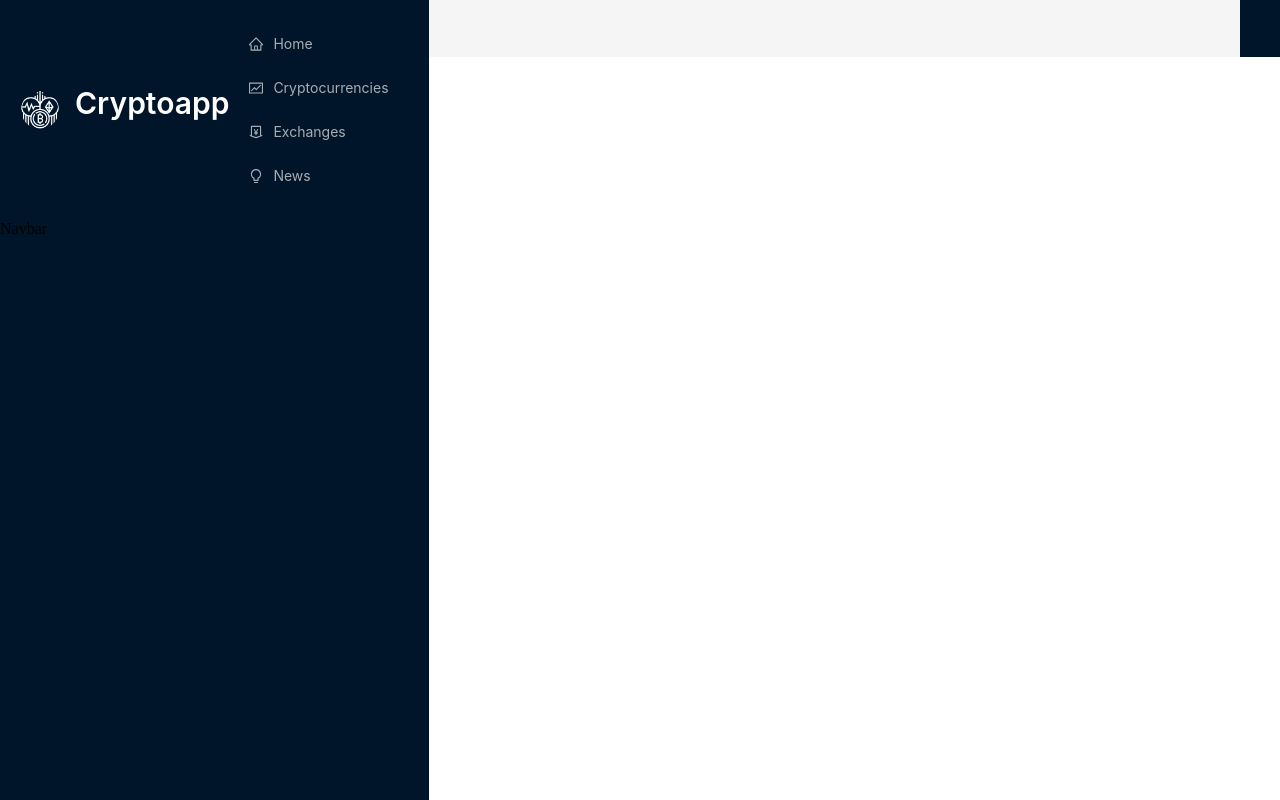
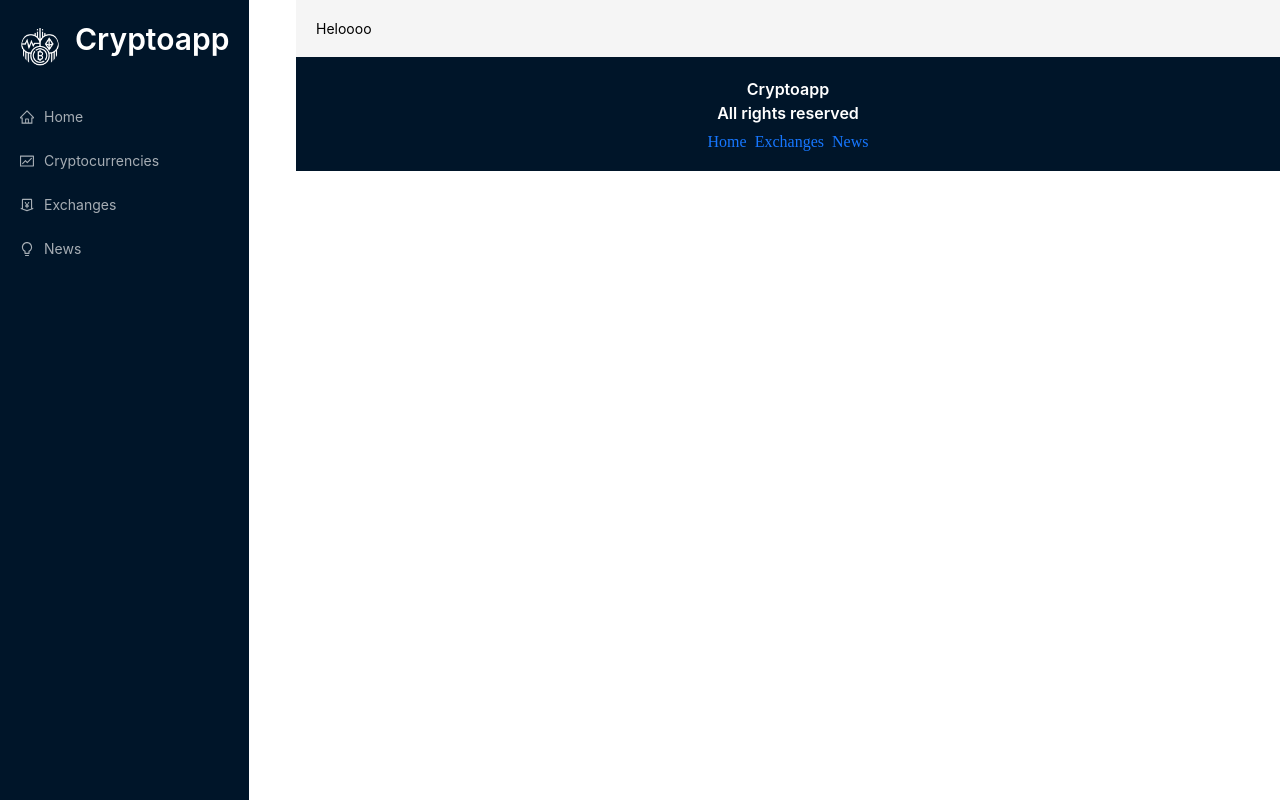
Before and after one commit to esther-v/crypto-app, a React (Create React App) app: page / in a window 1280 px wide. Built offline with nearby package versions, Linux system fonts and the light colour scheme.

Commit message:
add footer

```diff
--- a/src/App.js
+++ b/src/App.js
@@ -24,9 +24,17 @@
             </Routes>
           </div>
         </Layout>
-      </div>
-      <div className='footer'>
-
+        <div className='footer'>
+          <Typography.Title level={5} style={{ color: 'white', textAlign: 'center'}}>
+            Cryptoapp <br />
+            All rights reserved
+          </Typography.Title>
+          <Space>
+            <Link to="/">Home</Link>
+            <Link to="/exchanges">Exchanges</Link>
+            <Link to="/news">News</Link>
+          </Space>
+        </div>
       </div>
     </div>
   );
--- a/src/components/Exchanges.jsx
+++ b/src/components/Exchanges.jsx
@@ -2,7 +2,7 @@
 
 const Exchanges = () => {
   return (
-    <div>Exchanges</div>
+    <div><h1>Exchanges</h1></div>
   )
 }
 
--- a/src/components/HomePage.jsx
+++ b/src/components/HomePage.jsx
@@ -2,7 +2,7 @@
 
 const HomePage = () => {
   return (
-    <div>HomePage</div>
+    <div>Heloooo</div>
   )
 }
 
--- a/src/components/Navbar.jsx
+++ b/src/components/Navbar.jsx
@@ -12,6 +12,7 @@
         <Typography.Title level={2} className='logo'>
           <Link to="/">Cryptoapp</Link>
         </Typography.Title>
+      </div>
       <Menu theme="dark">
         <Menu.Item icon={<HomeOutlined />}>
           <Link to="/">Home</Link>
@@ -27,8 +28,6 @@
         </Menu.Item>
       </Menu>
     </div>
-      Navbar
-    </div>
   )
 }
 
--- a/src/index.js
+++ b/src/index.js
@@ -2,7 +2,6 @@
 import ReactDOM from 'react-dom/client';
 import App from './App';
 import { BrowserRouter } from 'react-router-dom';
-
 
 const root = ReactDOM.createRoot(document.getElementById('root'));
 root.render(
```
Lines whose indentation alone changed are shown as unchanged.
